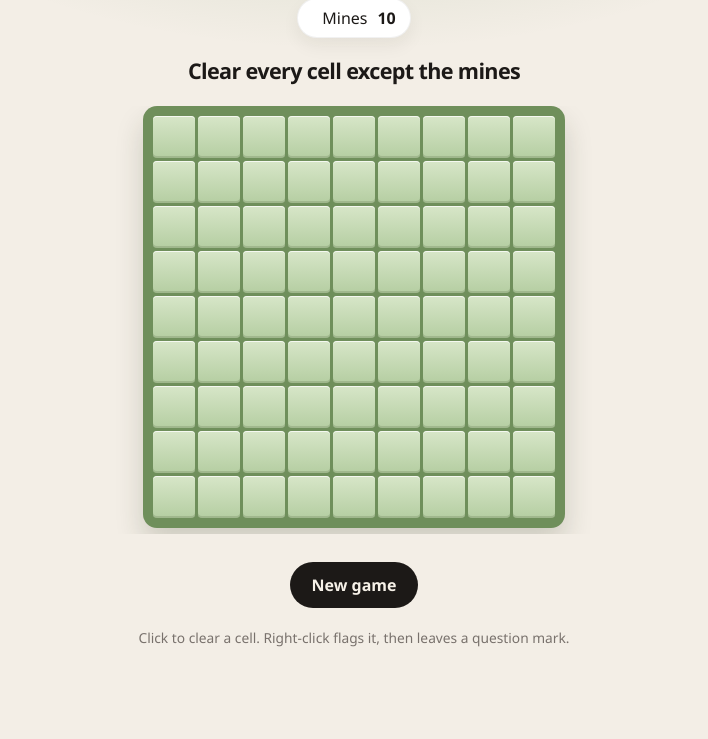
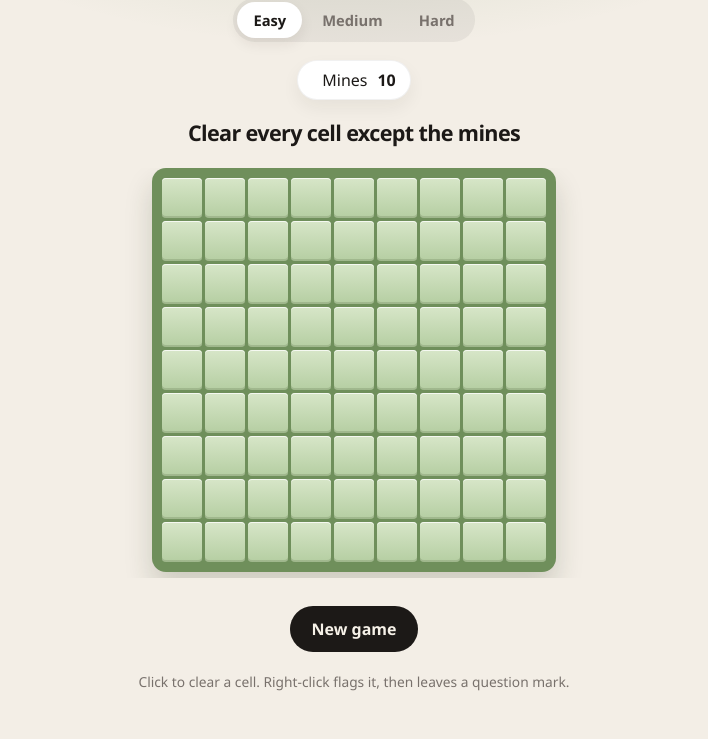
Before and after one commit to Izaher18/Games, a plain HTML site: page Minesweeper/index.html in a window 1280 px wide. Shown: the part 128-867 px from the top of the page, without its empty margins (286-994 px from the left). Before the commit the page ends 823 px from the top, so only its background shows below. Drawn offline with Linux system fonts and the light colour scheme.

Commit message:
Choose an Easy, Medium, or Hard Minesweeper board.

```diff
--- a/Minesweeper/index.html
+++ b/Minesweeper/index.html
@@ -11,6 +11,11 @@
       <header class="top">
         <p class="kicker">Puzzle classic</p>
         <h1>Minesweeper</h1>
+        <div class="modes" role="group" aria-label="Difficulty">
+          <button class="mode" id="level-easy" type="button" data-level="easy" aria-pressed="false">Easy</button>
+          <button class="mode" id="level-medium" type="button" data-level="medium" aria-pressed="false">Medium</button>
+          <button class="mode" id="level-hard" type="button" data-level="hard" aria-pressed="false">Hard</button>
+        </div>
         <div class="scores">
           <div class="score">
             <span class="chip mine"></span>
--- a/Minesweeper/main.js
+++ b/Minesweeper/main.js
@@ -3,15 +3,39 @@
   const statusEl = document.getElementById("status");
   const minesEl = document.getElementById("mines");
   const restartButton = document.getElementById("restart");
+  const levelButtons = [...document.querySelectorAll(".mode")];
 
-  let game = Minesweeper.create("easy");
+  let level = readStorage("minesweeper.level");
+  if (!Minesweeper.LEVELS[level]) level = "easy";
+  let game = Minesweeper.create(level);
   let fresh = new Set();
 
   function newGame() {
-    game = Minesweeper.create("easy");
+    game = Minesweeper.create(level);
     fresh = new Set();
+    levelButtons.forEach((button) => {
+      const selected = button.dataset.level === level;
+      button.classList.toggle("is-selected", selected);
+      button.setAttribute("aria-pressed", String(selected));
+    });
     build();
     render();
+  }
+
+  function readStorage(key) {
+    try {
+      return localStorage.getItem(key);
+    } catch (error) {
+      return null;
+    }
+  }
+
+  function writeStorage(key, value) {
+    try {
+      localStorage.setItem(key, value);
+    } catch (error) {
+      // Private browsing can reject storage. The game still plays.
+    }
   }
 
   function build() {
@@ -141,5 +165,13 @@
   });
 
   restartButton.addEventListener("click", newGame);
+  levelButtons.forEach((button) => {
+    button.addEventListener("click", () => {
+      if (button.dataset.level === level) return;
+      level = button.dataset.level;
+      writeStorage("minesweeper.level", level);
+      newGame();
+    });
+  });
   newGame();
 })();
--- a/Minesweeper/styles.css
+++ b/Minesweeper/styles.css
@@ -43,6 +43,39 @@ h1 {
   font-weight: 750;
   letter-spacing: -0.045em;
   line-height: 0.95;
+}
+
+.modes {
+  display: flex;
+  justify-content: center;
+  width: fit-content;
+  margin: 18px auto 0;
+  padding: 4px;
+  gap: 4px;
+  border-radius: 999px;
+  background: rgba(28, 25, 23, 0.06);
+}
+
+.mode {
+  border: 0;
+  border-radius: 999px;
+  padding: 8px 16px;
+  background: transparent;
+  color: #78716c;
+  font-size: 0.92rem;
+  font-weight: 650;
+  cursor: pointer;
+}
+
+.mode.is-selected {
+  background: #fff;
+  color: #1c1917;
+  box-shadow: 0 6px 14px rgba(40, 30, 10, 0.08);
+}
+
+.mode:focus-visible {
+  outline: 3px solid #1c1917;
+  outline-offset: 2px;
 }
 
 .scores {
@@ -95,7 +128,7 @@ h1 {
 }
 
 .board {
-  --cell: clamp(22px, calc((min(880px, 100vw) - 64px) / var(--cols)), 42px);
+  --cell: clamp(18px, calc((min(880px, 100vw) - 48px) / var(--cols)), 40px);
   display: grid;
   grid-template-columns: repeat(var(--cols), var(--cell));
   gap: 3px;
```
